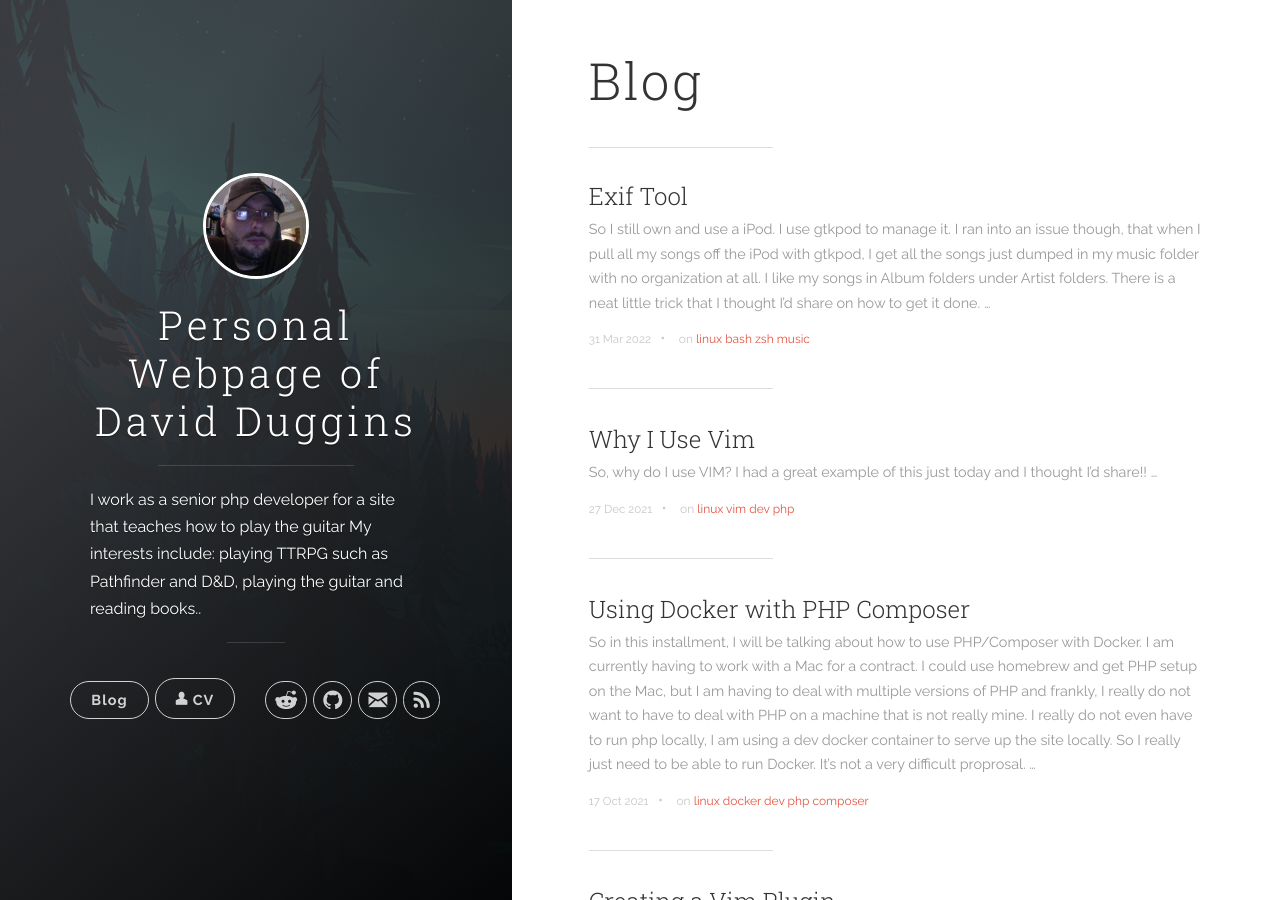
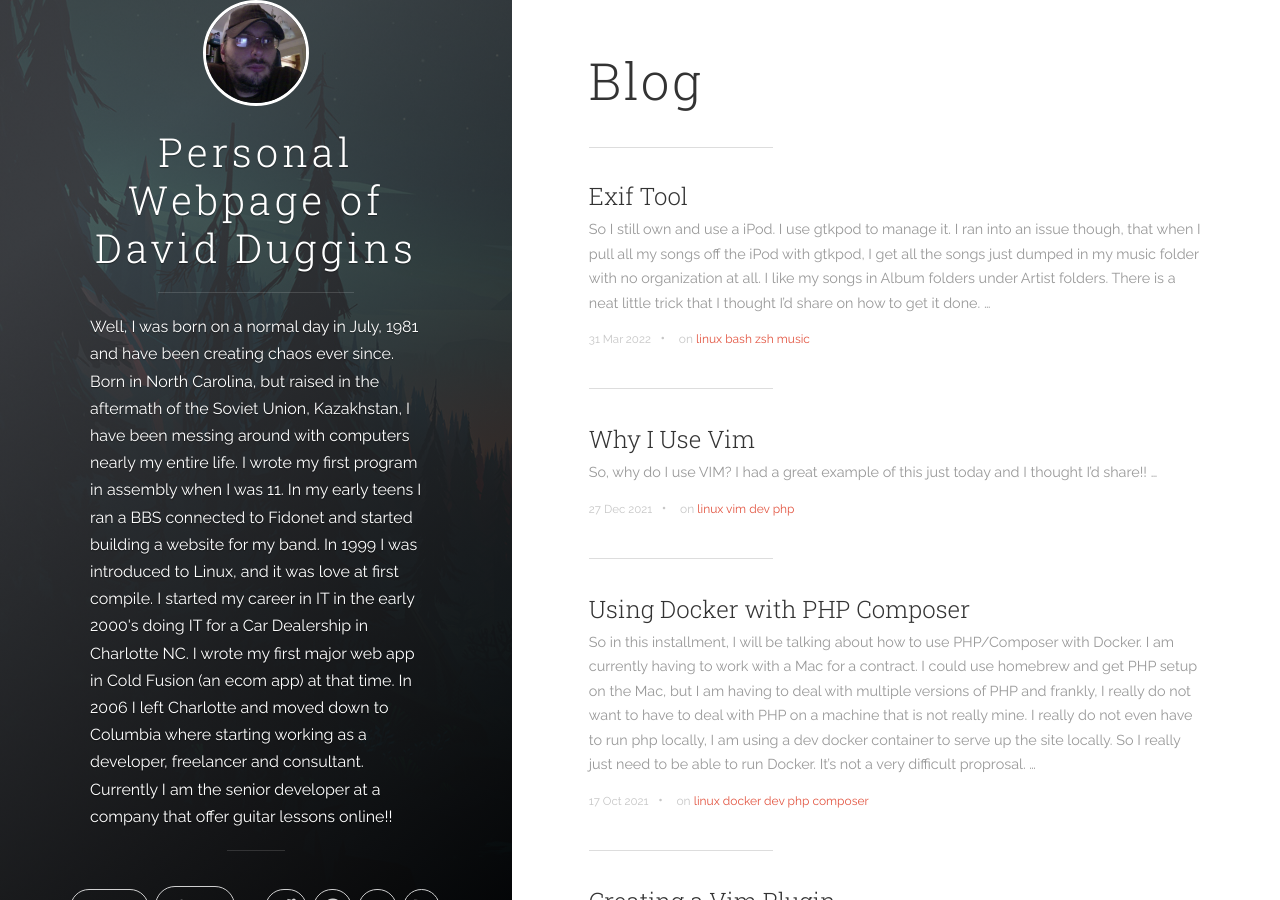
Before and after one commit to weatheredwatcher/weatheredwatcher.github.io, a Jekyll site: the page built from index.html, in a window 1280 px wide and 900 px high. Built offline with Jekyll 4.4.1, drawn with Linux system fonts in a browser that asks for light colours; the list of posts is cut into pages by our own code.

Commit message:
added cv and created new introduction

```diff
--- a/_config.yml
+++ b/_config.yml
@@ -1,9 +1,17 @@
 # Site settings
 title: Personal Webpage of David Duggins
 description: >
-    I work as a senior php developer for a site that teaches how to play the guitar
-    My interests include: playing TTRPG such as Pathfinder and D&D, playing the guitar and
-    reading books..
+    Well, I was born on a normal day in July, 1981 and have been creating chaos ever since.
+    Born in North Carolina, but raised in the aftermath of the Soviet Union, Kazakhstan,
+    I have been messing around with computers nearly my entire life. I wrote my first program
+    in assembly when I was 11. In my early teens I ran a BBS connected to Fidonet and started
+    building a website for my band. In 1999 I was introduced to Linux, and it was love at first compile.
+    I started my career in IT in the early 2000's doing IT for a Car Dealership in Charlotte NC.
+    I wrote my first major web app in Cold Fusion (an ecom app) at that time.
+    In 2006 I left Charlotte and moved down to Columbia where starting working as a developer, freelancer and consultant.
+    Currently I am the senior developer at a company that offer guitar lessons online!!
+
+
 url: 'https://weatheredwatcher.github.io'
 baseurl: ''
 # google_analytics: 'UA-167128850-1'
```
Also changed, not shown: 1 other file.
